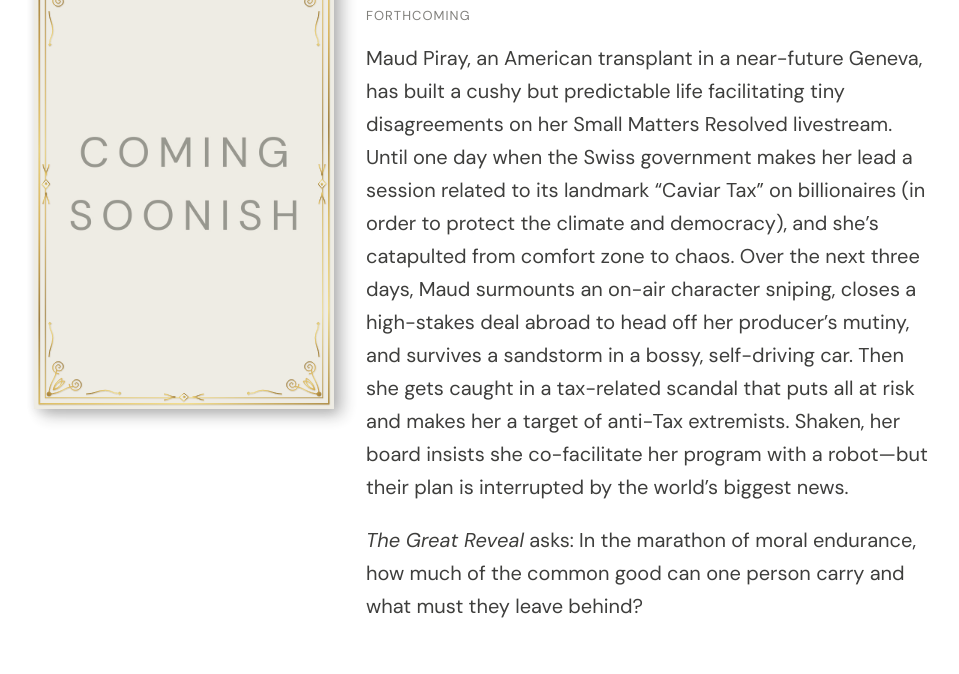
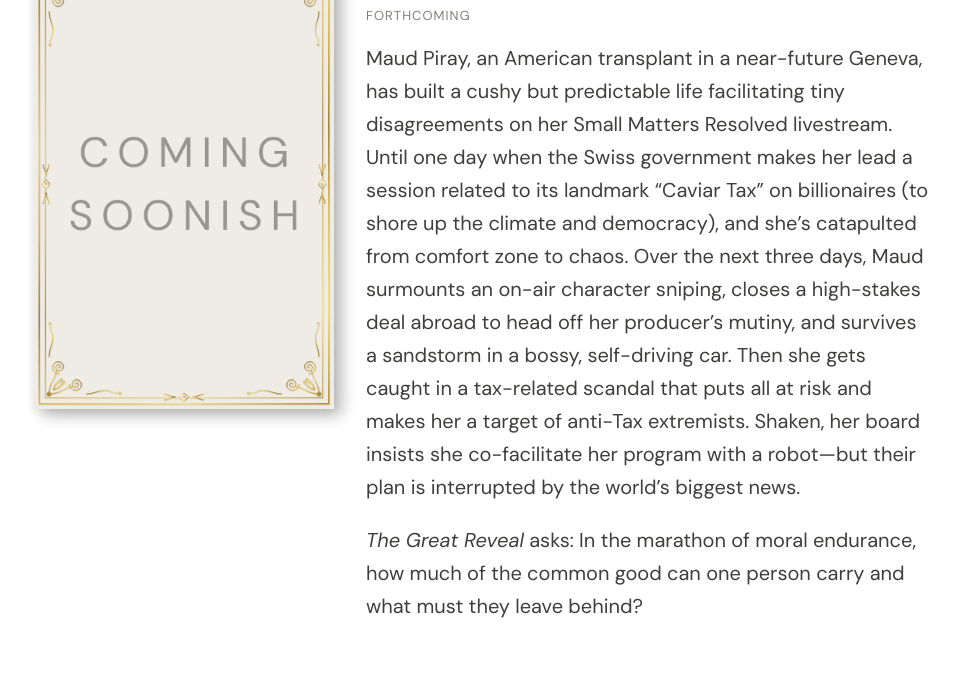
Before and after one commit to annabelhertz2017/annabelhertz2017.github.io, a plain HTML site: page index.html in a window 1280 px wide. Shown: the part 711-1385 px from the top of the page, without its empty margins (158-1117 px from the left). Drawn offline with Linux system fonts and the light colour scheme.

Commit message:
Home: '(to shore up the climate and democracy)'
Co-Authored-By: Claude Sonnet 5.5 <noreply@anthropic.com>
Claude-Session: https://claude.ai/code/session_016b5sW6zxxaQmWFoJYk8szr

```diff
--- a/index.html
+++ b/index.html
@@ -124,7 +124,7 @@
           <h2 class="teaser-title">The Great Reveal</h2>
           <p class="meta"><span>Forthcoming</span></p>
           <div class="box about-book">
-            <p>Maud Piray, an American transplant in a near-future Geneva, has built a cushy but predictable life facilitating tiny disagreements on her Small Matters Resolved livestream. Until one day when the Swiss government makes her lead a session related to its landmark &ldquo;Caviar Tax&rdquo; on billionaires (in order to protect the climate and democracy), and she&rsquo;s catapulted from comfort zone to chaos. Over the next three days, Maud surmounts an on-air character sniping, closes a high-stakes deal abroad to head off her producer&rsquo;s mutiny, and survives a sandstorm in a bossy, self-driving car. Then she gets caught in a tax-related scandal that puts all at risk and makes her a target of anti-Tax extremists. Shaken, her board insists she co-facilitate her program with a robot&mdash;but their plan is interrupted by the world&rsquo;s biggest news.</p>
+            <p>Maud Piray, an American transplant in a near-future Geneva, has built a cushy but predictable life facilitating tiny disagreements on her Small Matters Resolved livestream. Until one day when the Swiss government makes her lead a session related to its landmark &ldquo;Caviar Tax&rdquo; on billionaires (to shore up the climate and democracy), and she&rsquo;s catapulted from comfort zone to chaos. Over the next three days, Maud surmounts an on-air character sniping, closes a high-stakes deal abroad to head off her producer&rsquo;s mutiny, and survives a sandstorm in a bossy, self-driving car. Then she gets caught in a tax-related scandal that puts all at risk and makes her a target of anti-Tax extremists. Shaken, her board insists she co-facilitate her program with a robot&mdash;but their plan is interrupted by the world&rsquo;s biggest news.</p>
             <p><em>The Great Reveal</em> asks: In the marathon of moral endurance, how much of the common good can one person carry and what must they leave behind?</p>
           </div>
         </div>
```
